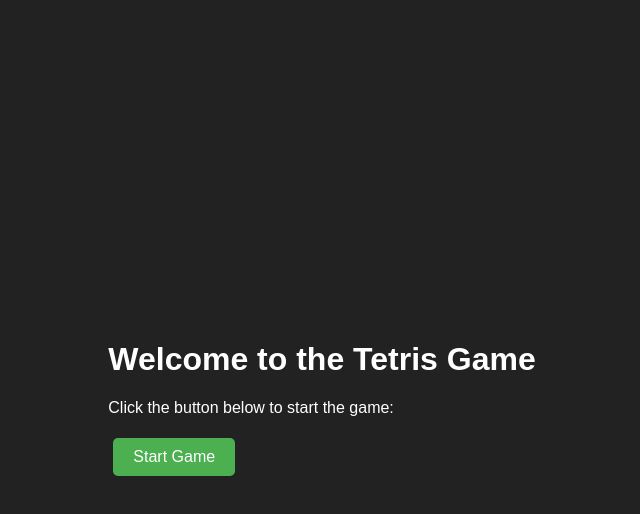
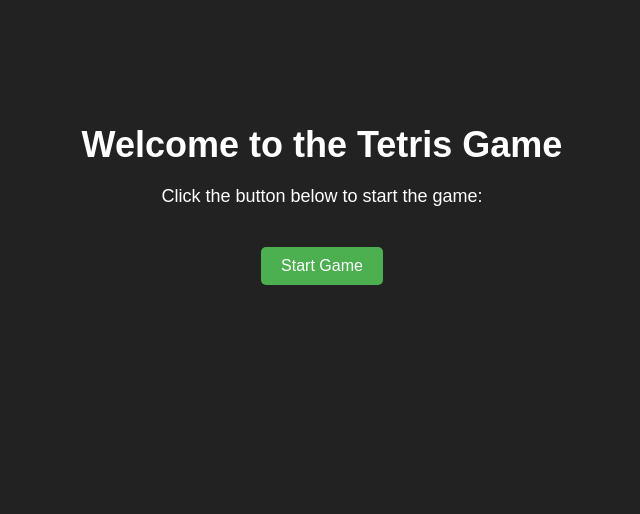
Before and after one commit to Reith19/Gaming, a plain HTML site: page index.html in a window 1280 px wide. Shown: the whole page, without its empty margins (318-958 px from the left). Drawn offline with Linux system fonts and the light colour scheme.

Commit message:
Update styles.css

```diff
--- a/styles.css
+++ b/styles.css
@@ -1,33 +1,21 @@
+/* Global Styles */
 body {
     font-family: Arial, sans-serif;
+    margin: 0;
+    padding: 0;
     background-color: #222;
     color: white;
-    display: flex;
-    justify-content: center;
-    align-items: center;
-    height: 100vh;
-    margin: 0;
-}
-
-.game-container {
-    text-align: center;
-}
-
-#tetris {
-    border: 2px solid #fff;
-    background-color: #000;
 }
 
 button {
-    background-color: #4CAF50; /* Green */
+    background-color: #4CAF50;
     border: none;
     color: white;
     padding: 10px 20px;
     text-align: center;
-    text-decoration: none;
     display: inline-block;
     font-size: 16px;
-    margin: 5px;
+    margin: 10px;
     cursor: pointer;
     border-radius: 5px;
 }
@@ -39,3 +27,19 @@ button:hover {
 button:active {
     background-color: #3e8e41;
 }
+
+/* Landing Page Styling */
+.landing-container {
+    text-align: center;
+    padding: 100px;
+}
+
+.landing-container h1 {
+    font-size: 36px;
+    margin-bottom: 20px;
+}
+
+.landing-container p {
+    font-size: 18px;
+    margin-bottom: 30px;
+}
```
